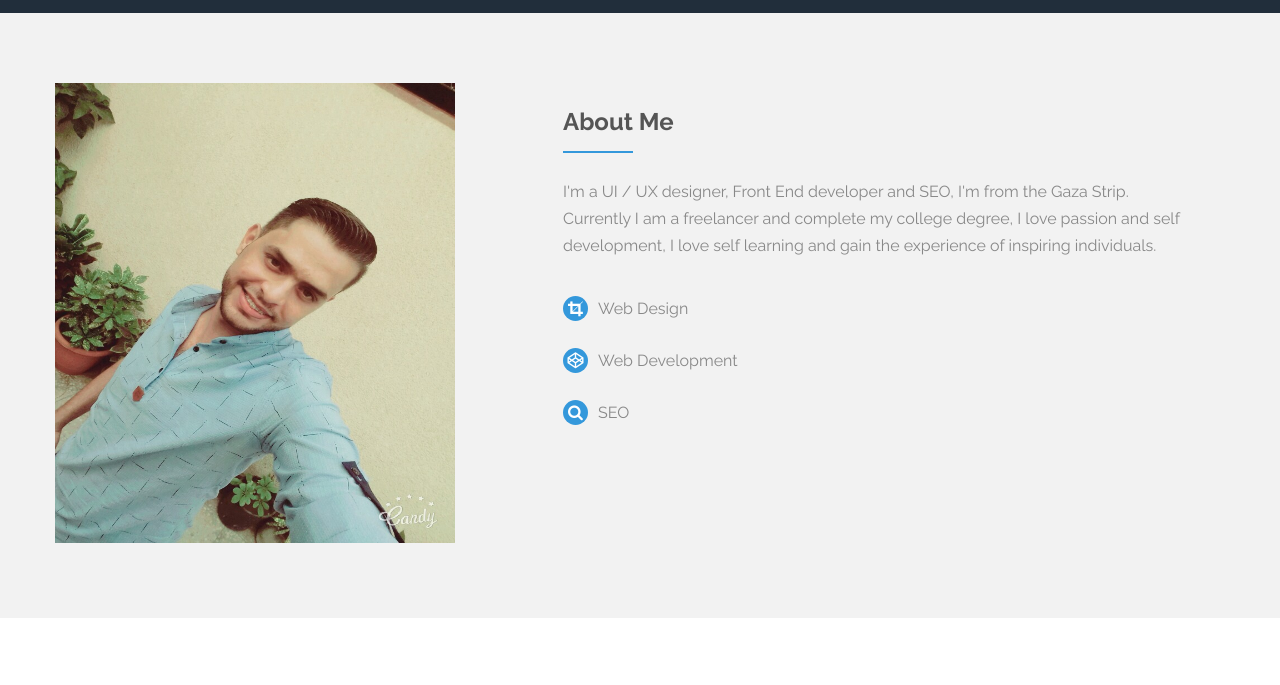
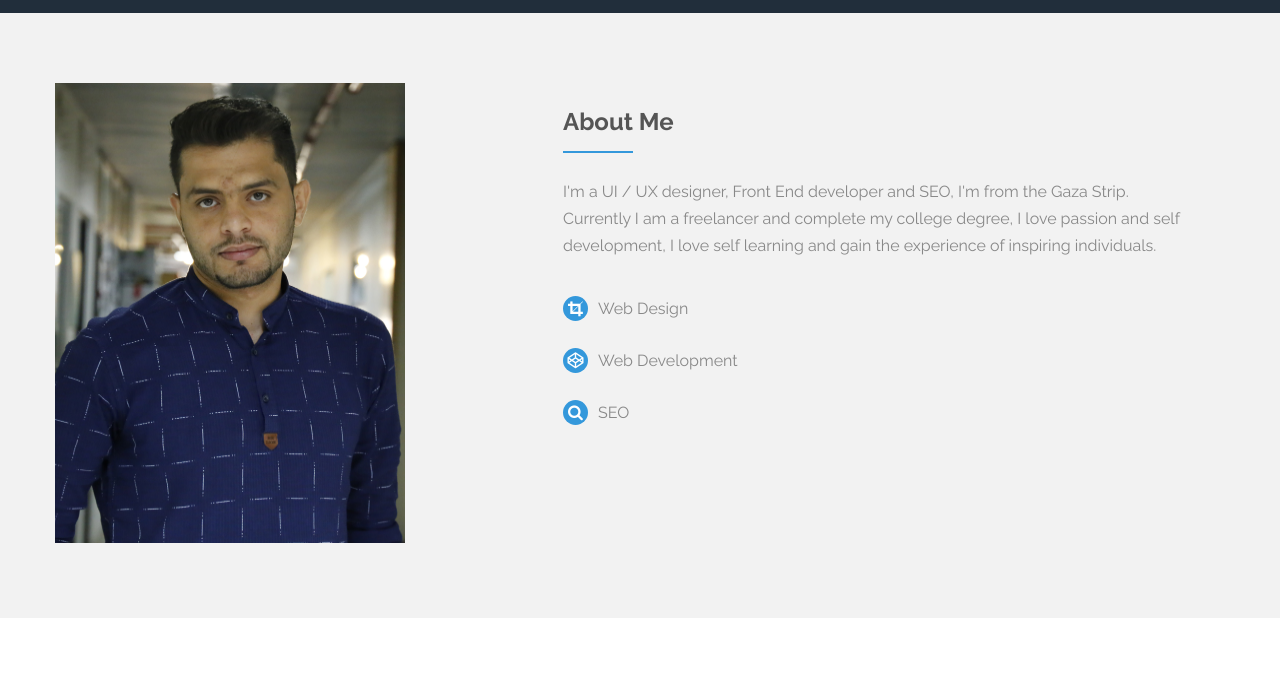
Before and after one commit to MSTeach/DevMohd, a plain HTML site: page index.html in a window 1280 px wide. Shown: the part 769-1454 px from the top of the page. Drawn offline with Linux system fonts and the light colour scheme.

Commit message:
Update devmohd image

```diff
--- a/css/style.css
+++ b/css/style.css
@@ -89,7 +89,7 @@ body
 .about-me .image{
         width: 40%
 }
-.about-me .image img{width: 400px;
+.about-me .image img{width: 350px;
     height: 460px;}
 .about-me .info {
         text-align: left;
--- a/index.html
+++ b/index.html
@@ -42,7 +42,7 @@
     <section class="about-me" id="About">
       <div class="container">
         <div class="image fl-left">
-          <img src="img/devmohd.jpg" alt="devmohd">
+          <img src="img/devmohd1.jpg" alt="devmohd">
         </div>
         <div class="info fl-left">
           <h2>About Me</h2>
```
Also changed, not shown: img/devmohd1.jpg (added).
